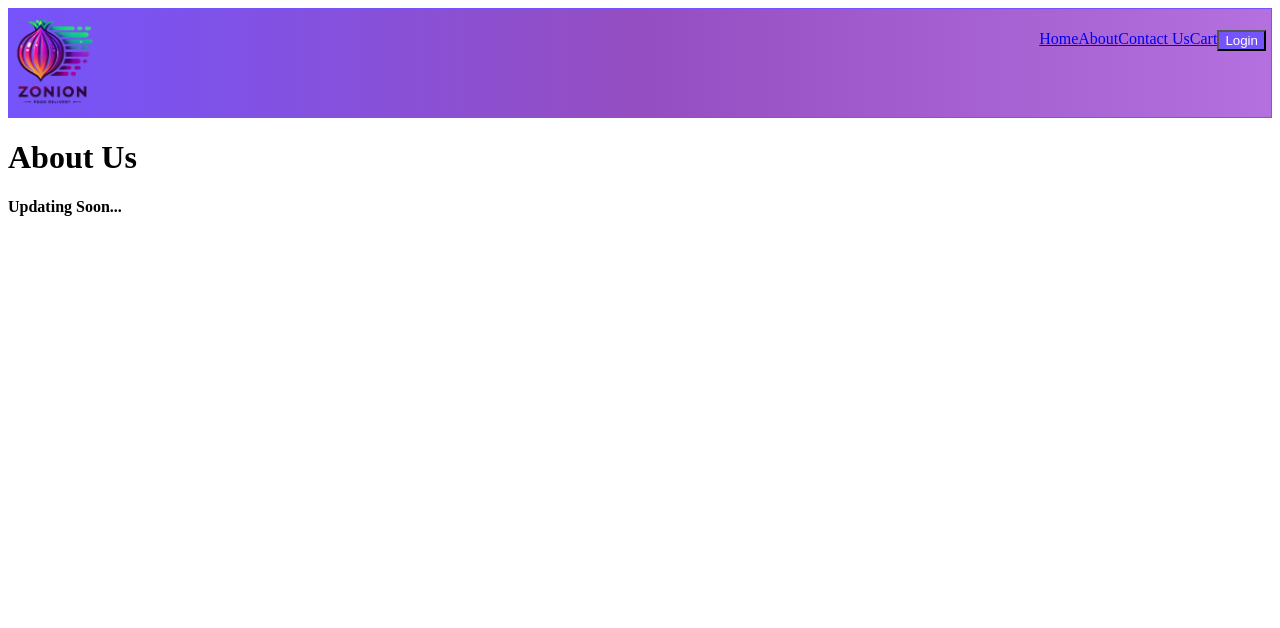
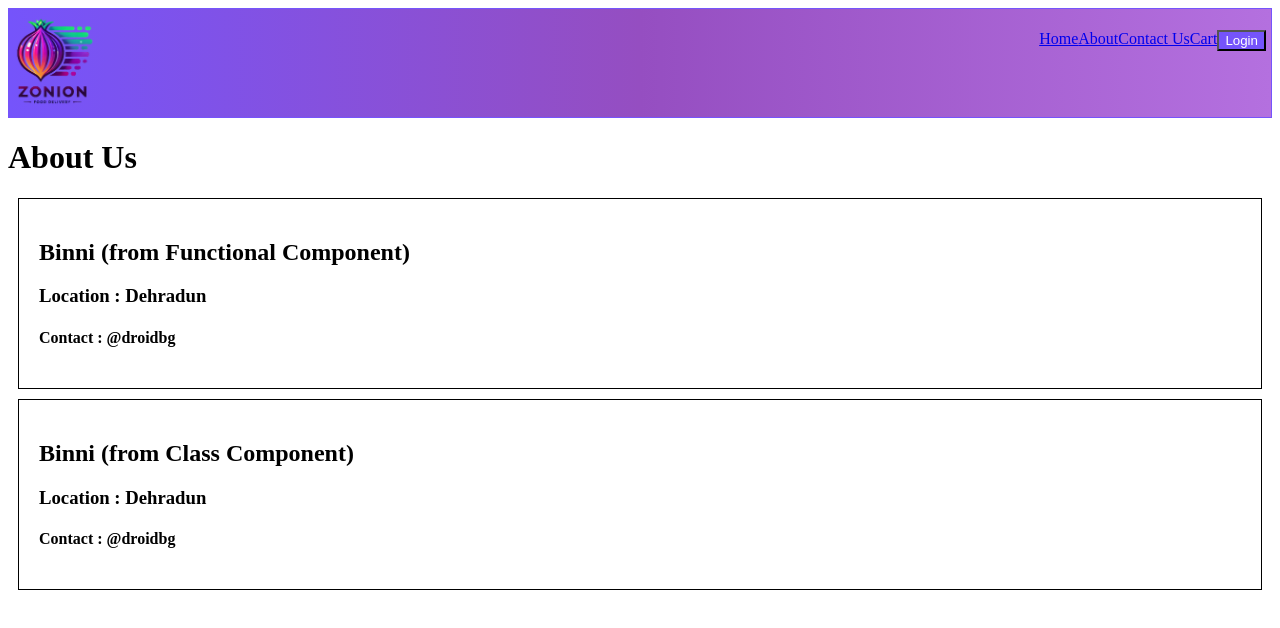
Before and after one commit to droidbg/FoodPeek, a React (Vite) app: page /about in a window 1280 px wide. Shown: the top 628 px of the page. Built offline with nearby package versions, Linux system fonts and the light colour scheme.

Commit message:
Add. class based component

```diff
--- a/src/App.css
+++ b/src/App.css
@@ -96,3 +96,9 @@
   text-decoration: none;
   color: black;
 }
+
+.user-card {
+  border: 1px solid black;
+  padding: 20px;
+  margin: 10px;
+}
--- a/src/components/About.js
+++ b/src/components/About.js
@@ -1,8 +1,13 @@
+import User from "./User";
+import UserCard from "./UserCard";
+
 const About = () => {
   return (
     <div className="about-page">
       <h1>About Us</h1>
-      <h4>Updating Soon...</h4>
+
+      <User name="Binni (from Functional Component)" />
+      <UserCard name="Binni (from Class Component)" />
     </div>
   );
 };
--- /dev/null
+++ b/src/components/User.js
@@ -0,0 +1,13 @@
+const User = (props) => {
+  const { name } = props;
+
+  return (
+    <div className="user-card">
+      <h2>{name}</h2>
+      <h3>Location : Dehradun</h3>
+      <h4>Contact : @droidbg</h4>
+    </div>
+  );
+};
+
+export default User;
--- /dev/null
+++ b/src/components/UserCard.js
@@ -0,0 +1,21 @@
+import React from "react";
+
+class UserCard extends React.Component {
+  constructor(props) {
+    super(props);
+    console.log(props);
+  }
+
+  render() {
+    const { name } = this.props;
+    return (
+      <div className="user-card">
+        <h2>{name}</h2>
+        <h3>Location : Dehradun</h3>
+        <h4>Contact : @droidbg</h4>
+      </div>
+    );
+  }
+}
+
+export default UserCard;
```
